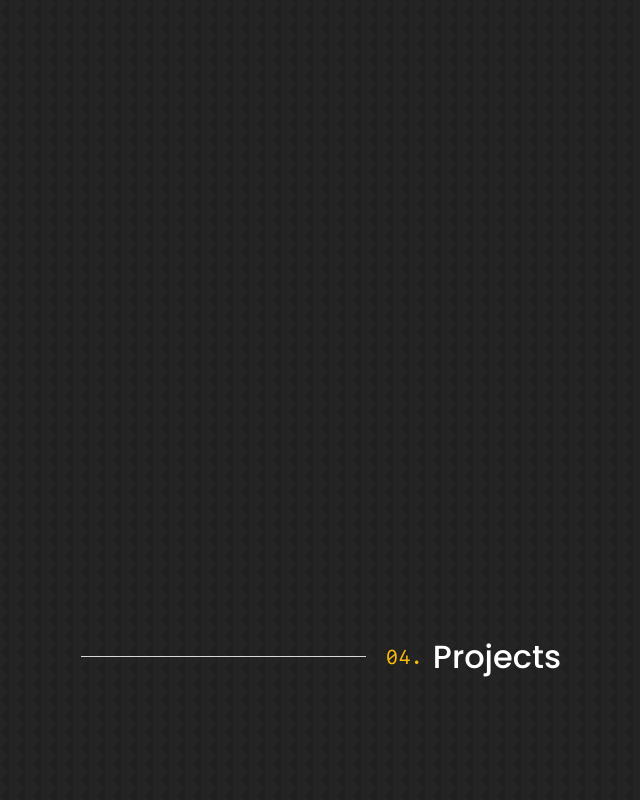
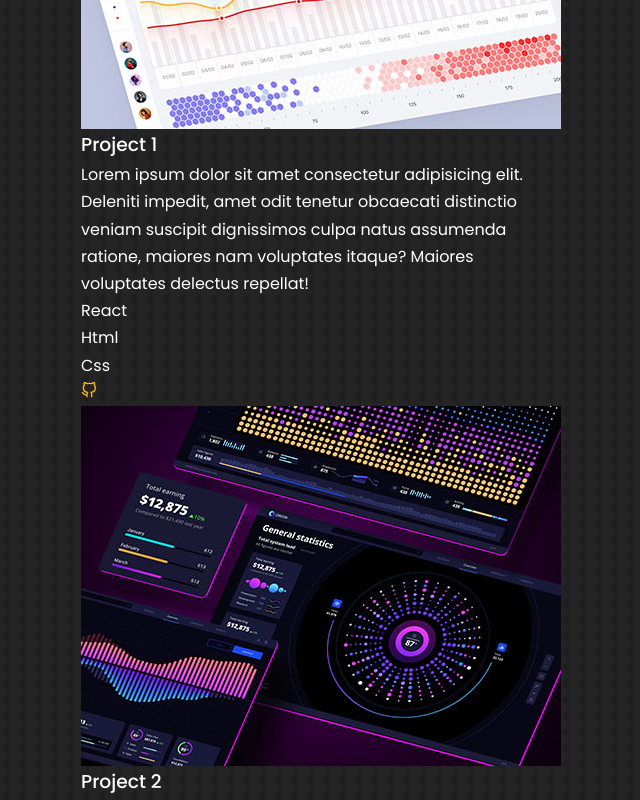
Before and after one commit to Richie735/react-folio, a React (Create React App) app: page / in a window 1280 px wide. Shown: the part 3100-3900 px from the top of the page, without its empty margins (319-959 px from the left). Built offline with nearby package versions, Linux system fonts and the light colour scheme.

Commit message:
Project Start

```diff
--- a/src/components/projects/Projects.jsx
+++ b/src/components/projects/Projects.jsx
@@ -1,4 +1,68 @@
 import React from "react";
+import { FiGithub } from "react-icons/fi";
+import "./projects.css";
+
+const projects = [
+  {
+    name: "Project 1",
+    description:
+      "Lorem ipsum dolor sit amet consectetur adipisicing elit. Deleniti impedit, amet odit tenetur obcaecati distinctio veniam suscipit dignissimos culpa natus assumenda ratione, maiores nam voluptates itaque? Maiores voluptates delectus repellat!",
+    tecs: [
+      { tittle: "React", id: 0 },
+      { tittle: "Html", id: 1 },
+      { tittle: "Css", id: 2 },
+    ],
+    links: "https://github.com/Richie735",
+    image: require("../../assets/portfolio1.jpg"),
+  },
+  {
+    name: "Project 2",
+    description:
+      "Lorem ipsum dolor sit amet consectetur adipisicing elit. Deleniti impedit, amet odit tenetur obcaecati distinctio veniam suscipit dignissimos culpa natus assumenda ratione, maiores nam voluptates itaque? Maiores voluptates delectus repellat!",
+    tecs: [
+      { tittle: "React", id: 0 },
+      { tittle: "Html", id: 1 },
+      { tittle: "Css", id: 2 },
+    ],
+    links: "https://github.com/Richie735",
+    image: require("../../assets/portfolio2.jpg"),
+  },
+  {
+    name: "Project 3",
+    description:
+      "Lorem ipsum dolor sit amet consectetur adipisicing elit. Deleniti impedit, amet odit tenetur obcaecati distinctio veniam suscipit dignissimos culpa natus assumenda ratione, maiores nam voluptates itaque? Maiores voluptates delectus repellat!",
+    tecs: [
+      { tittle: "React", id: 0 },
+      { tittle: "Html", id: 1 },
+      { tittle: "Css", id: 2 },
+    ],
+    links: "https://github.com/Richie735",
+    image: require("../../assets/portfolio3.jpg"),
+  },
+];
+
+const projectContent = projects.map((project) => (
+  <li className="project">
+    <div className="project-card">
+      <img src={project.image} className="project-img" />
+      <div className="project-content">
+        <div className="project-top">
+          <h3 className="project-title">{project.name}</h3>
+          <div className="project-description">{project.description}</div>
+        </div>
+
+        <ul className="project-list">
+          {project.tecs.map((tech, i) => (
+            <li key={i}>{tech.tittle}</li>
+          ))}
+        </ul>
+        <a href={project.links} target="_blank" rel="noreferrer">
+          <FiGithub />
+        </a>
+      </div>
+    </div>
+  </li>
+));
 
 function Projects() {
   return (
@@ -6,6 +70,7 @@ function Projects() {
       <h2 className="numbered-heading-even">
         <span>04.</span>Projects
       </h2>
+      <ul className="projects-grid">{projectContent}</ul>
     </section>
   );
 }
```
Also changed, not shown: src/components/projects/projects.css (added).
